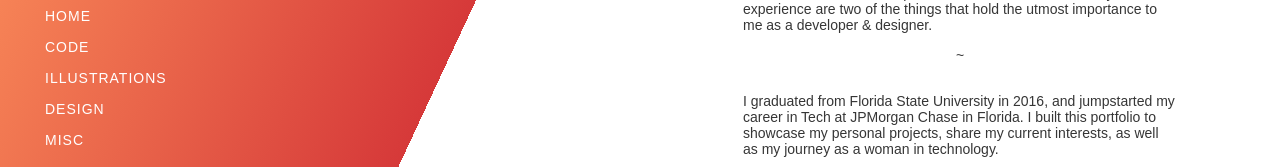
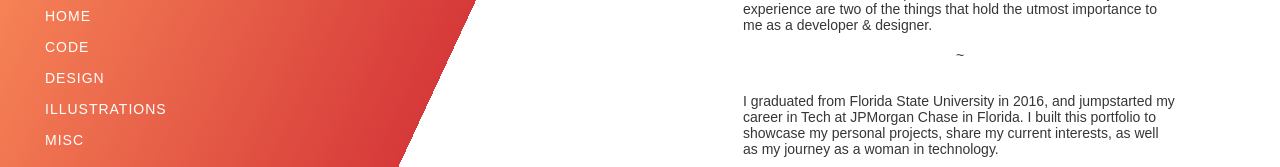
Before and after one commit to loucilvr/loucilrubio.github.io, a React (Create React App) app in the folder my-app/: page /#/ in a window 1280 px wide. Shown: the part 391-558 px from the top of the page. Built offline with nearby package versions, Linux system fonts and the light colour scheme.

Commit message:
reorg menu links

```diff
--- a/my-app/src/Components/Menu/Menu.js
+++ b/my-app/src/Components/Menu/Menu.js
@@ -9,8 +9,8 @@ const Menu = () => {
             <div className="menu">
                 <Link to="/" className="menuLink">HOME</Link>
                 <Link to="/code" className="menuLink">CODE</Link>
+                <Link to="/design" className="menuLink">DESIGN</Link>
                 <Link to="/illustrations" className="menuLink">ILLUSTRATIONS</Link>
-                <Link to="/design" className="menuLink">DESIGN</Link>
                 <Link to="/misc" className="menuLink">MISC</Link>
             </div>
         </div>
```
